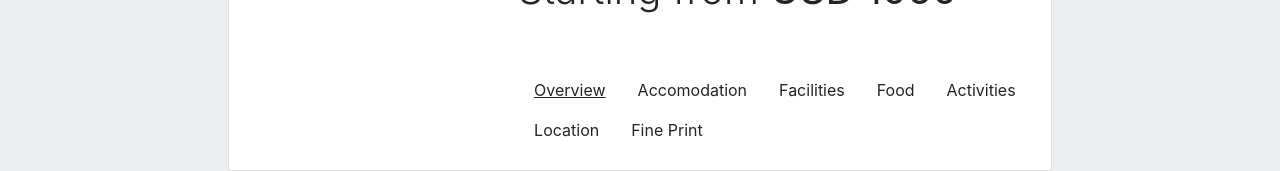
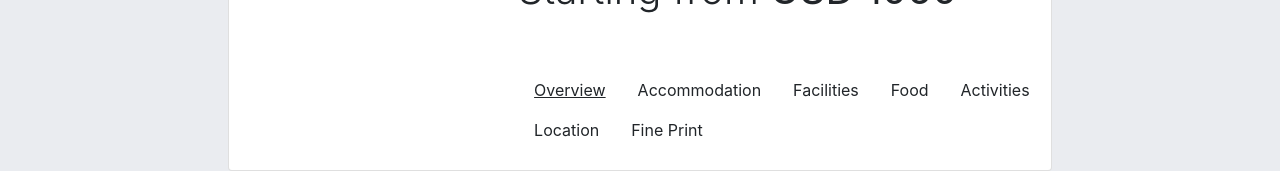
Before and after one commit to mcsamat/goodescapesv2, a plain HTML site: page retreat_details.html in a window 1280 px wide. Shown: the part 774-945 px from the top of the page. Drawn offline with nearby package versions, Linux system fonts and the light colour scheme.

Commit message:
Update retreat_details.html

```diff
--- a/retreat_details.html
+++ b/retreat_details.html
@@ -208,7 +208,7 @@
                                                 <a class="content-link btn-overview"><ins>Overview</ins></a>
                                             </li>
                                             <li class="nav-item">
-                                                <a class="content-link btn-accomodation">Accomodation</a>
+                                                <a class="content-link btn-accomodation">Accommodation</a>
                                             </li>
                                             <li class="nav-item">
                                                 <a class="content-link btn-facilities"+>Facilities</a>
@@ -324,7 +324,7 @@
                             </div>
 
                             <div class="col accomodation collapse">
-                                <h2 class="display-6 card-title">ACCOMODATION</h2>
+                                <h2 class="display-6 card-title">ACCOMMODATION</h2>
                                 <hr class="ben-hr">
                             </div>
 
```
